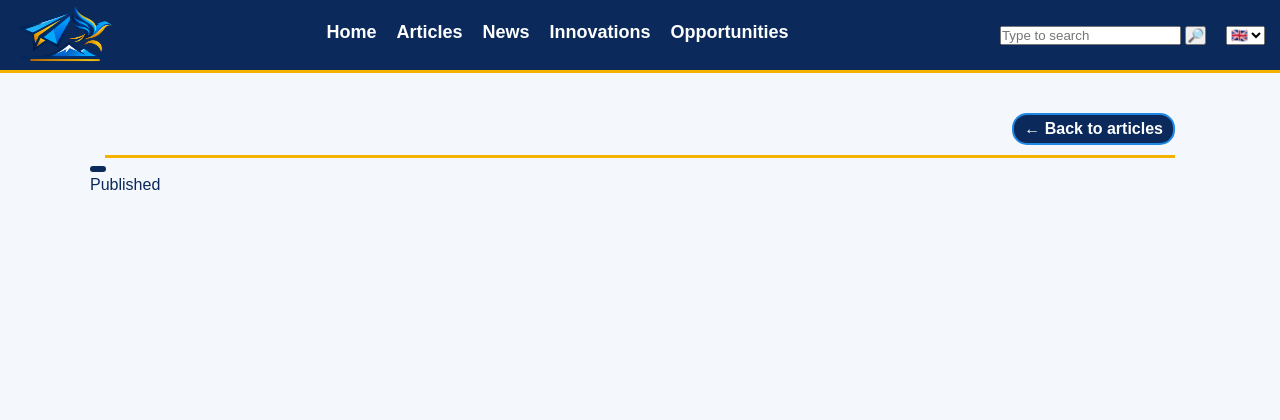
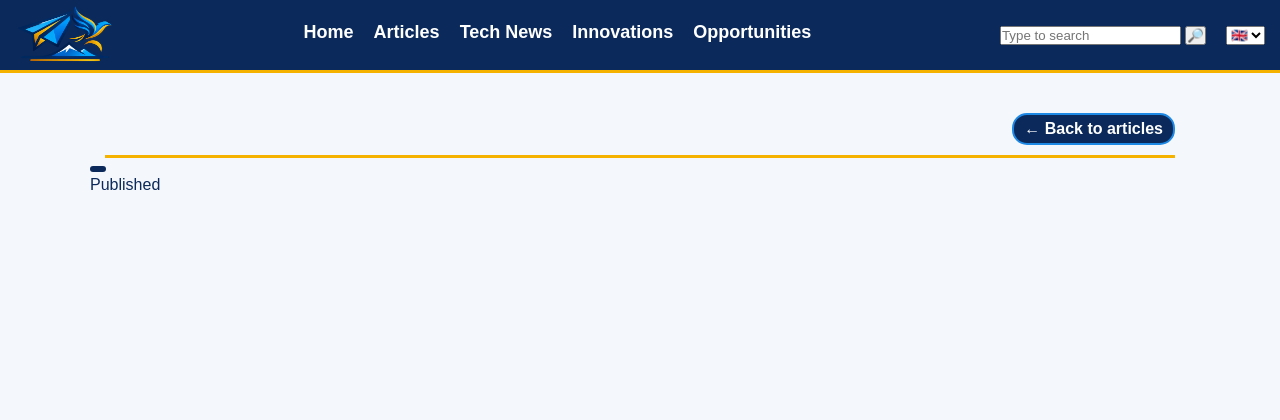
Before and after one commit to NWstevo/Fly-High-Ventures_Blog, a Node project: template views/post.ejs in a window 1280 px wide. Shown: the top 420 px of the page. Run offline with Node 20 templates, Linux system fonts and the light colour scheme; the template is opened without the code that fills it, so the values that code supplies are empty.

Commit message:
Link header categories to the home page filter

```diff
--- a/views/partials/footer.ejs
+++ b/views/partials/footer.ejs
@@ -15,12 +15,12 @@
                 <h3>Explore</h3>
                 <ul class="footer_list">
                     <li><a href="/">Home</a></li>
-                    <li><a href="/?category=Tech news">Tech News</a></li>
+                    <li><a href="/?category=Tech%20news">Tech News</a></li>
                     <% if (locals.user) { %>
                     <li><a href="/posts">Personal</a></li>
                     <% } %>
                     <li><a href="/?category=Innovation">Innovations</a></li>
-                    <li><a href="/?category=Opportunity pathways">Opportunities</a></li>
+                    <li><a href="/?category=Opportunity%20pathways">Opportunities</a></li>
                 </ul>
             </div>
             <%# Placeholder contact details. %>
--- a/views/partials/header.ejs
+++ b/views/partials/header.ejs
@@ -19,12 +19,12 @@
         <div class="nav_bar_middle container nav_prop">
             <a class="nav_link" href="/">Home</a>
             <a class="nav_link" href="#">Articles</a>
-            <a class="nav_link" href="#">News</a>
+            <a class="nav_link" href="/?category=Tech%20news">Tech News</a>
             <% if(locals.user) { %>
                 <a class="nav_link" href="/posts">Personal</a>
             <% } %>
-            <a class="nav_link" href="#">Innovations</a>
-            <a class="nav_link" href="#">Opportunities</a>
+            <a class="nav_link" href="/?category=Innovation">Innovations</a>
+            <a class="nav_link" href="/?category=Opportunity%20pathways">Opportunities</a>
         </div>
 
         <div class="nav_bar_right container nav_prop">
```
